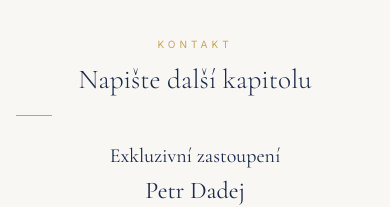
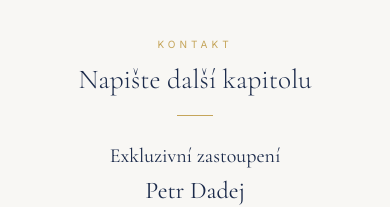
Before and after one commit to tknurture/Petr-Dadej---Rezidence-Pavlov, a Next.js app: page / in a window 390 px wide. Shown: the part 9457-9664 px from the top of the page. Built offline with nearby package versions, Linux system fonts and the light colour scheme.

Commit message:
Mobil: gold-line v kontaktu zarovnána na střed
Co-Authored-By: Claude Sonnet 4.6 <noreply@anthropic.com>

```diff
--- a/app/globals.css
+++ b/app/globals.css
@@ -206,6 +206,7 @@ footer p { font-size: 12px; letter-spacing: 2px; color: rgba(255,255,255,0.4); }
   .room-row img { min-height: 280px; }
   .exterior-grid img { height: 240px; }
   .contact-inner { grid-template-columns: 1fr; gap: 48px; text-align: center; }
+  .contact-info .gold-line { margin-left: auto; margin-right: auto; }
   .contact-photo { order: -1; }
   .contact-detail { justify-content: center; }
   .lifestyle { padding: 100px 32px; }
```
